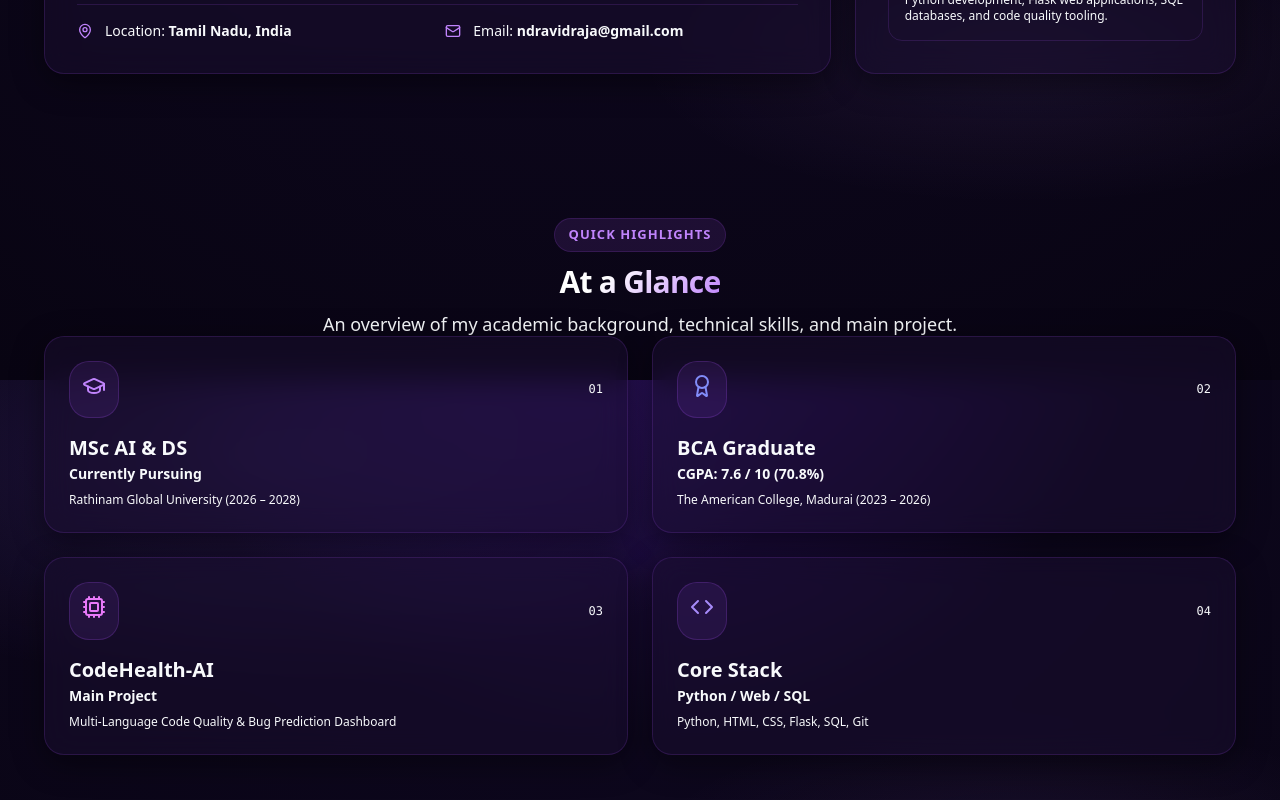
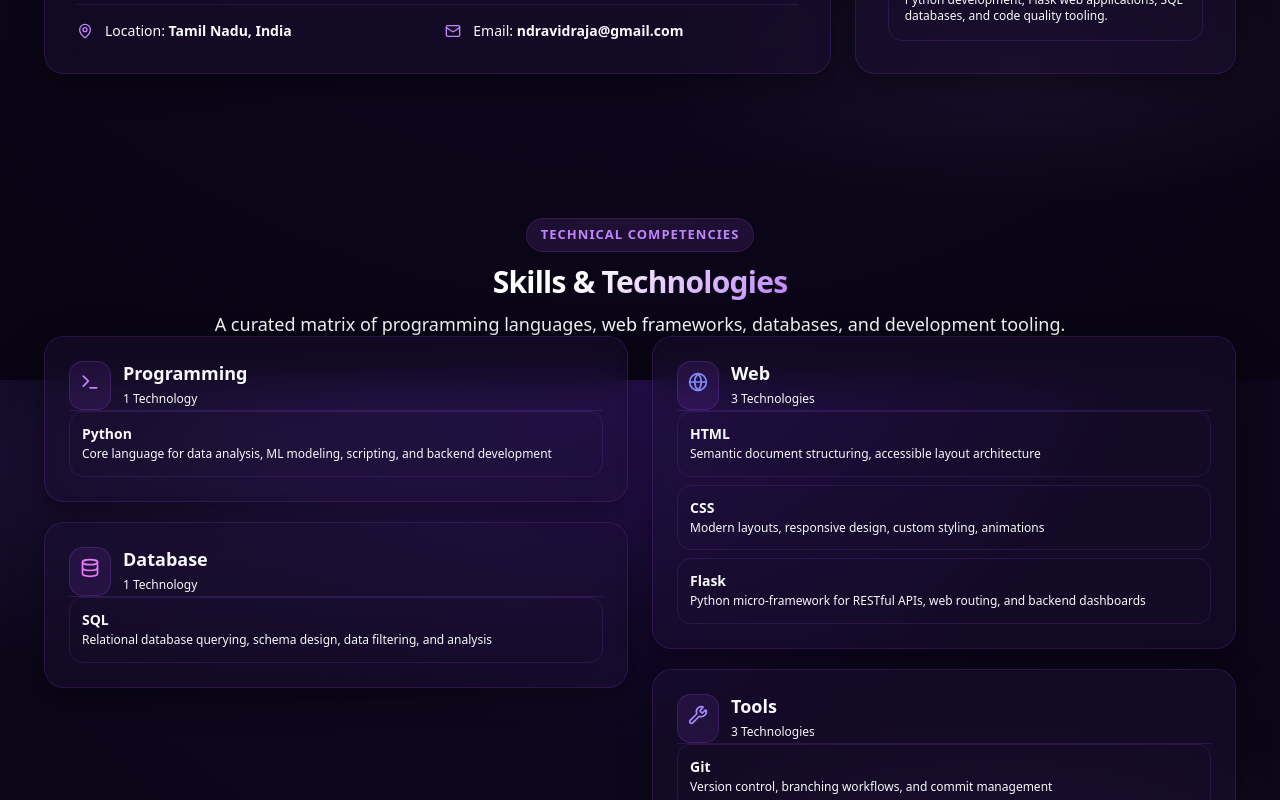
Before and after one commit to dravid-py/dravid-raja-portfolio, a Next.js app: page / in a window 1280 px wide. Shown: the part 1220-2020 px from the top of the page. Built offline with nearby package versions, Linux system fonts and the light colour scheme.

Commit message:
Streamline portfolio section order

```diff
--- a/src/app/page.tsx
+++ b/src/app/page.tsx
@@ -2,11 +2,9 @@ import React from "react";
 import { AppWrapper } from "@/components/layout/AppWrapper";
 import { Hero } from "@/components/hero/Hero";
 import { About } from "@/components/about/About";
-import { Overview } from "@/components/overview/Overview";
 import { Skills } from "@/components/skills/Skills";
 import { CodeHealthAI } from "@/components/project/CodeHealthAI";
 import { Education } from "@/components/education/Education";
-import { Languages } from "@/components/languages/Languages";
 import { Resume } from "@/components/resume/Resume";
 import { GitHubActivity } from "@/components/github/GitHubActivity";
 import { Contact } from "@/components/contact/Contact";
@@ -17,11 +15,9 @@ export default function Home() {
     <AppWrapper>
       <Hero />
       <About />
-      <Overview />
       <Skills />
       <CodeHealthAI />
       <Education />
-      <Languages />
       <Resume />
       <GitHubActivity />
       <Contact />
```
